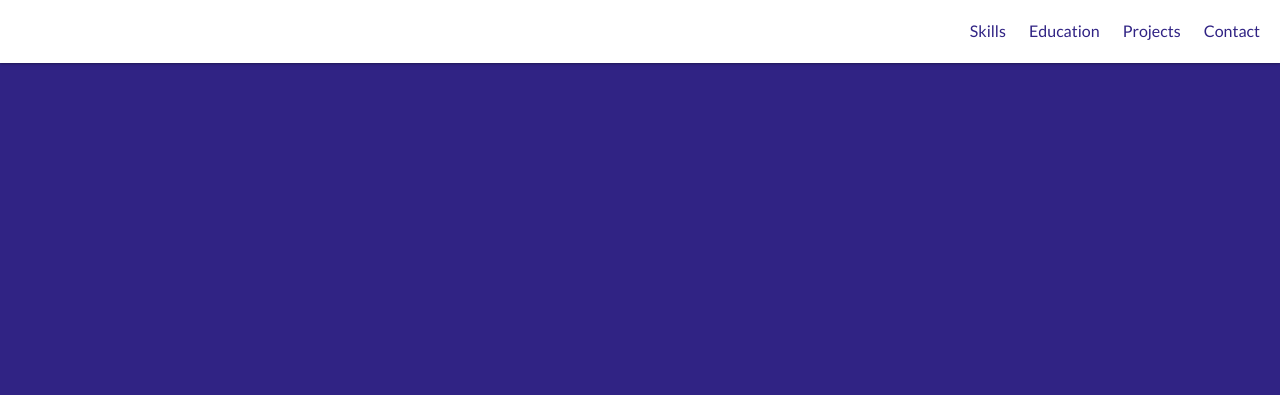
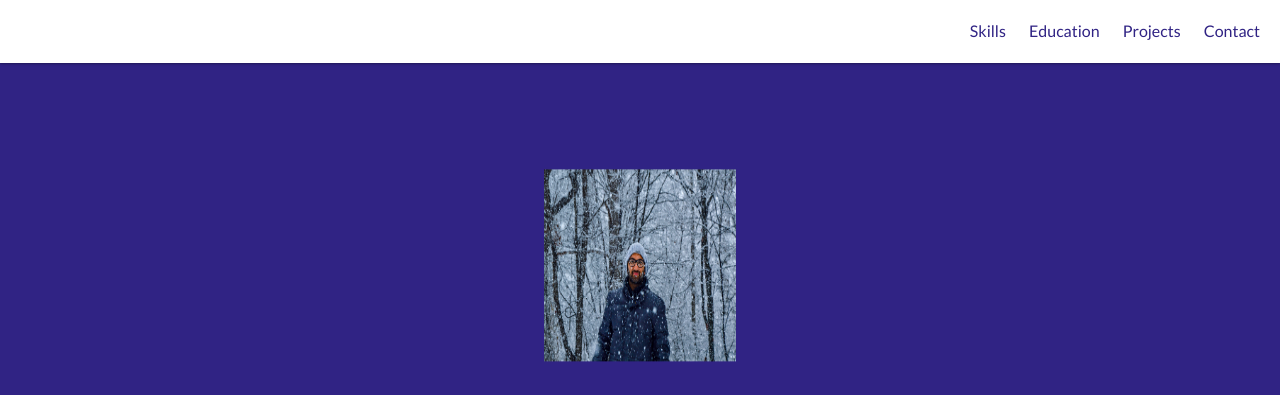
Before and after one commit to Aayush1710/Aayush1710.github.io, a website: page index.html in a window 1280 px wide. Shown: the top 395 px of the page. Drawn offline with nearby package versions, Linux system fonts and the light colour scheme.

```diff
--- a/css/styles.css
+++ b/css/styles.css
@@ -239,12 +239,14 @@
 
 .DP {
     margin: 1em auto;
-    background: url("../images/APas.jpg") no-repeat;
+    background: url("../images/AP.JPG") no-repeat;
     background-size: 15vw 15vw;
     background-position: center;
     width: 20vw;
     height: 20vw;
     border-radius: 6vw;
+    -webkit-border-radius: 6vw;
+    -moz-border-radius: 6vw;
 }
 
 .skillRow {
@@ -275,7 +277,7 @@
     right:0;
     bottom:0;
     left:0;
-    background: #302384;
+    background: rgba(48,35,132,1);
     z-index:1
 }
 #lead-down{
```
